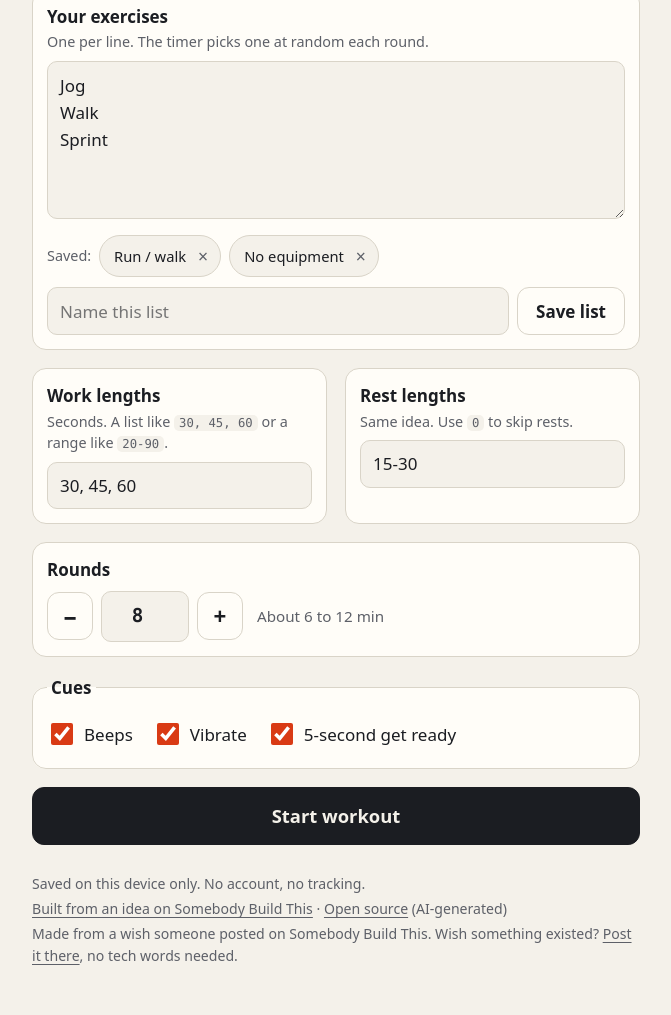
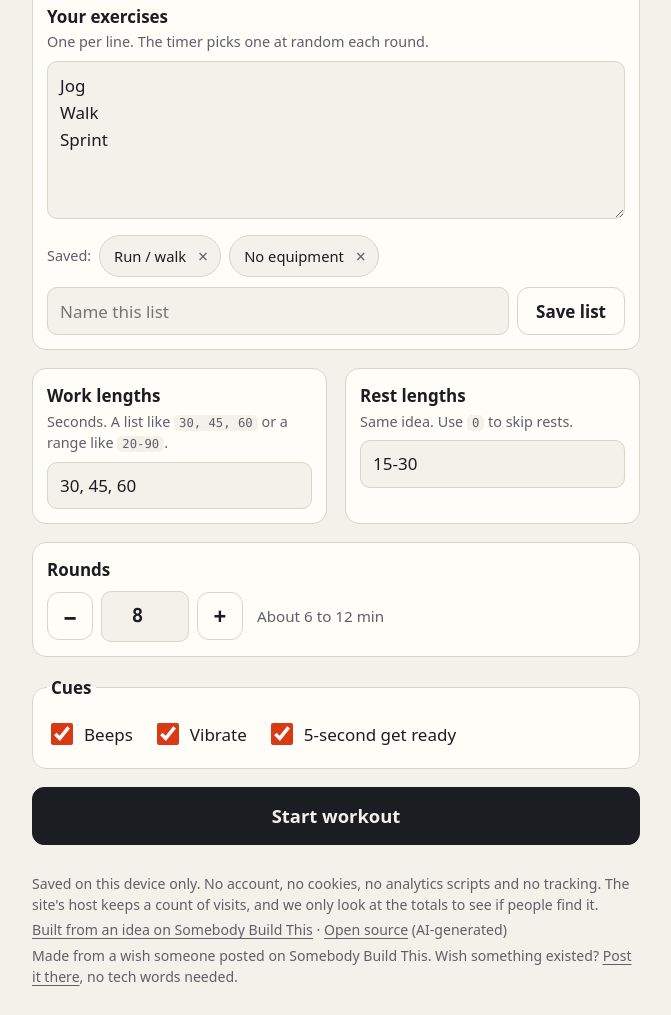
Before and after one commit to TeeKraken/interval-workout-timer, a website built with Vite: page index.html in a window 1280 px wide. Shown: the part 193-1208 px from the top of the page, without its empty margins (304-975 px from the left). Before the commit the page ends 1187 px from the top, so only its background shows below. Built offline with nearby package versions, Linux system fonts and the light colour scheme.

Commit message:
Privacy wording: say the host counts visits and we look at the totals

```diff
--- a/index.html
+++ b/index.html
@@ -74,7 +74,7 @@
         </form>
 
         <footer class="foot">
-          <p>Saved on this device only. No account, no tracking.</p>
+          <p>Saved on this device only. No account, no cookies, no analytics scripts and no tracking. The site's host keeps a count of visits, and we only look at the totals to see if people find it.</p>
           <p>
             <a href="https://somebodybuildthis.dev/ideas/20-a-random-interval-workout-timer-you-can-load-with-your-own-e">Built from an idea on Somebody Build This</a>
             · <a href="https://github.com/TeeKraken/interval-workout-timer">Open source</a> (AI-generated)
```
Also changed, not shown: README.md.
